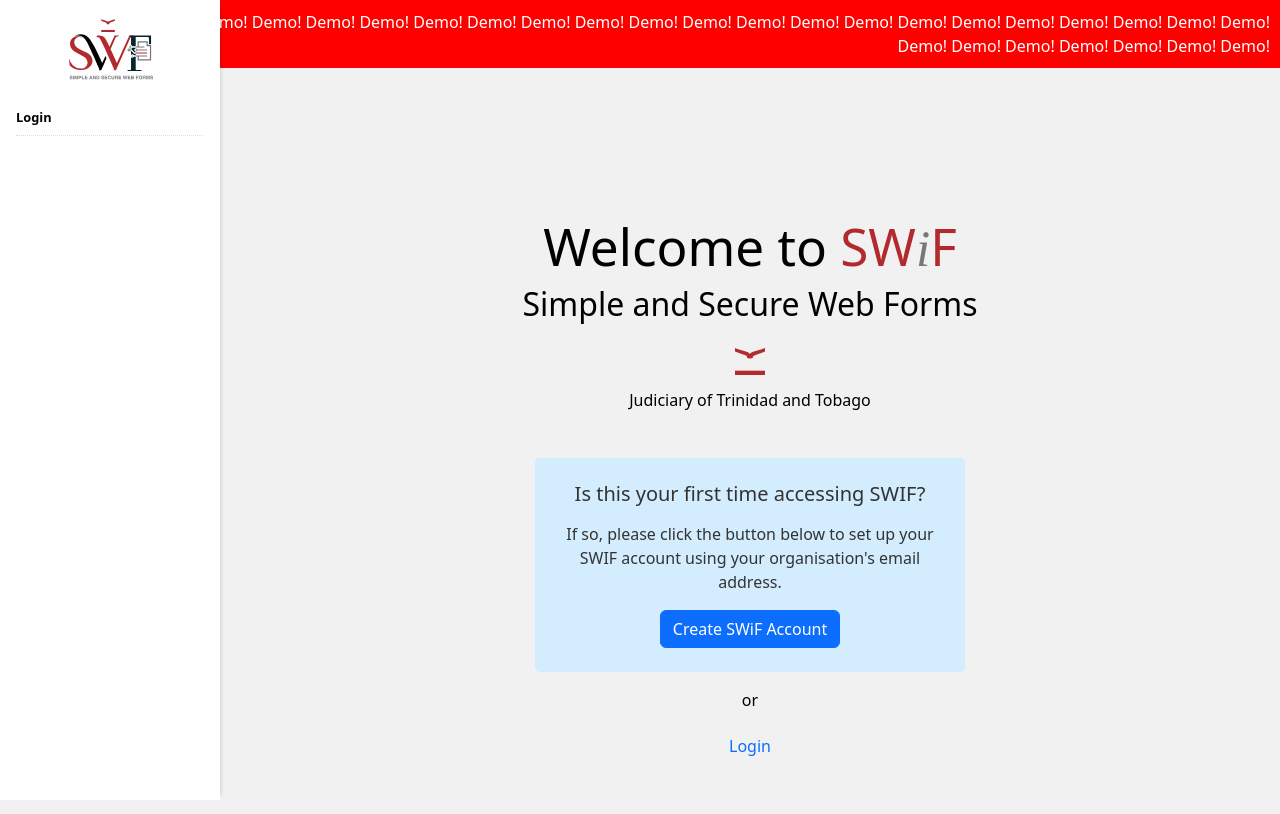
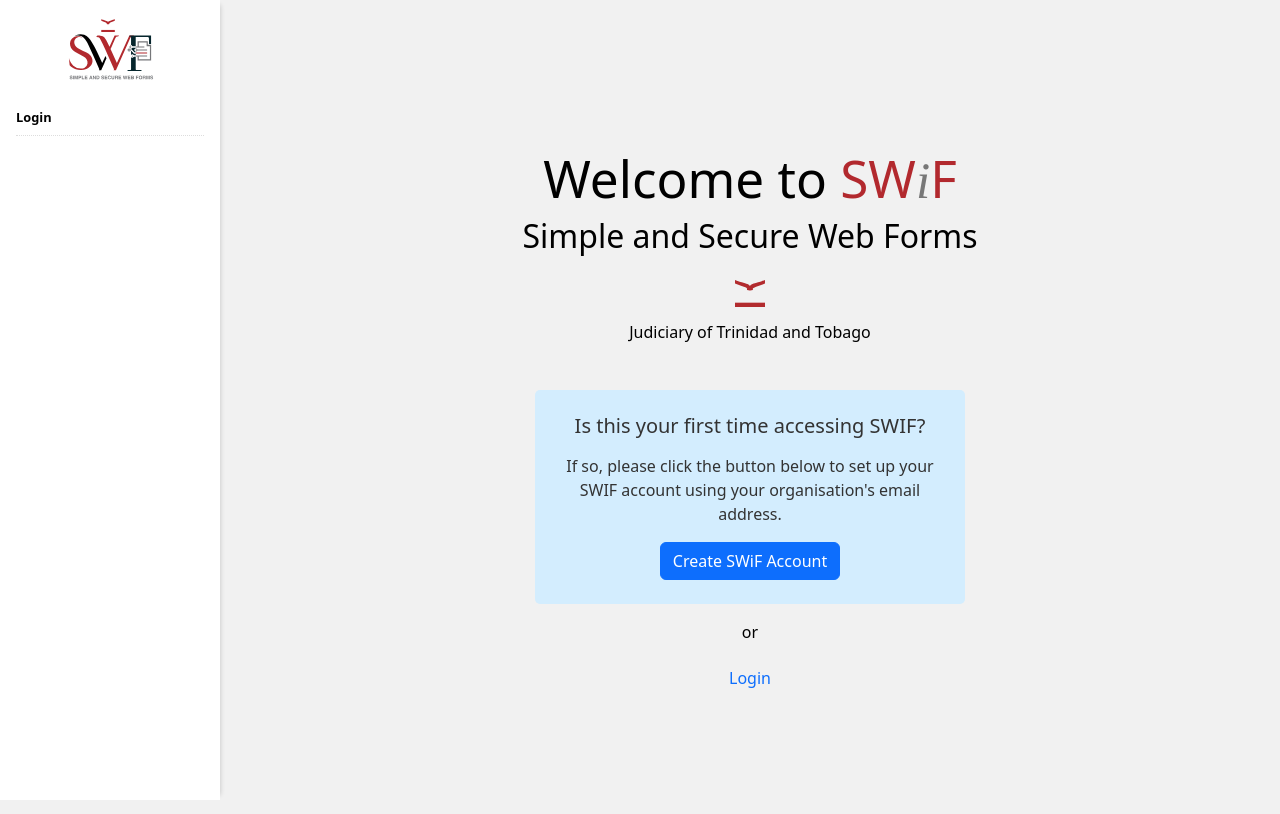
Before and after one commit to Diosan/forms-portal, a React (Vite) app: page / in a window 1280 px wide. Built offline with nearby package versions, Linux system fonts and the light colour scheme.

Commit message:
check env to display demo banner

```diff
--- a/src/components/App.tsx
+++ b/src/components/App.tsx
@@ -1,3 +1,5 @@
+
+const OPERATION_MODE = import.meta.env.VITE_OPERATION_MODE
 import { useState } from 'react'
 import reactLogo from './assets/react.svg'
 import { Routes, Route } from 'react-router-dom';
@@ -55,7 +57,13 @@
     <>
     {/* <Header /> */}
 
-    <div style={{ color: 'white', background: 'red', textAlign: 'right', padding: '10px' }} > Demo!  Demo! Demo!  Demo!  Demo!  Demo!  Demo!  Demo!  Demo!  Demo!  Demo!  Demo!  Demo!  Demo!  Demo!  Demo!  Demo!  Demo!  Demo!  Demo!  Demo!  Demo!  Demo!  Demo!  Demo!  Demo!  Demo!  Demo!  Demo!  Demo!  </div>
+    { OPERATION_MODE == 'DEMO' ?
+      <div style={{ color: 'white', background: 'red', textAlign: 'right', padding: '10px' }} >
+        Demo!  Demo! Demo!  Demo!  Demo!  Demo!  Demo!  Demo!  Demo!  Demo!  Demo!  Demo!  Demo!  Demo!  Demo!  Demo!  Demo!  Demo!  Demo!  Demo!  Demo!  Demo!  Demo!  Demo!  Demo!  Demo!  Demo!  Demo!  Demo!  Demo!
+      </div>
+      : <></>
+    }
+
 
     <LeftColumn setCreatePassword={setCreatePassword} />
 
```
